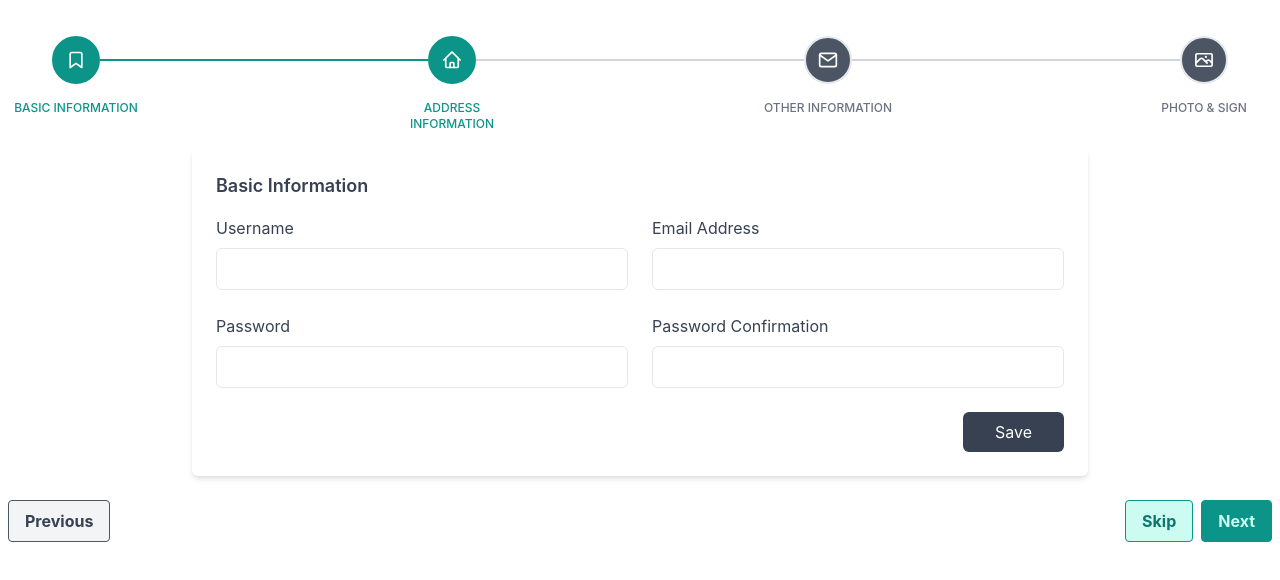
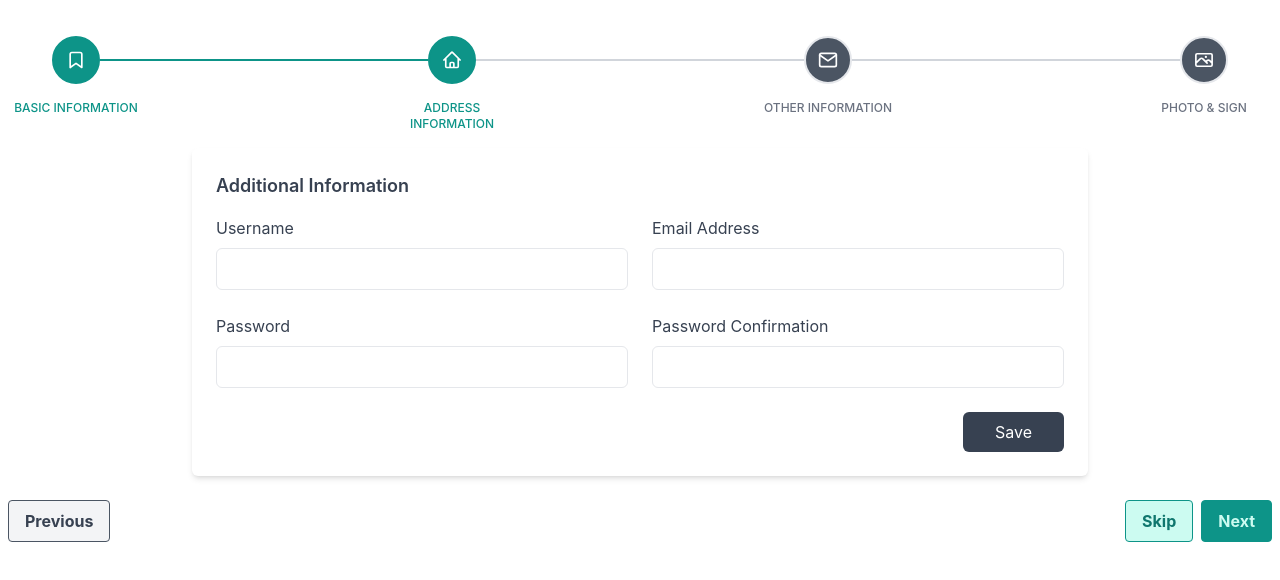
Before and after one commit to Fintex-Nepal/frontend, a React (Create React App) app: page /test in a window 1280 px wide. Both pictures are taken after a click on the button "Next". Shown: the top 580 px of the page. Built offline with nearby package versions, Linux system fonts and the light colour scheme.

Commit message:
KYM working design added

```diff
--- /dev/null
+++ b/src/pages/Admin/UserRegestration/KYM/AdditionalInfo.jsx
@@ -0,0 +1,39 @@
+import React from 'react'
+
+const AdditionalInfo = () => {
+    return (
+        <section class="mt-7 max-w-4xl p-6 mx-auto bg-white rounded-md shadow-md ">
+            <h2 class="text-lg font-semibold text-gray-700 capitalize">Additional Information</h2>
+
+            <form>
+                <div class="grid grid-cols-1 gap-6 mt-4 sm:grid-cols-2">
+                    <div>
+                        <label class="text-gray-700 " for="username">Username</label>
+                        <input id="username" type="text" class="block w-full px-4 py-2 mt-2 text-gray-700 bg-white border border-gray-200 rounded-md  " />
+                    </div>
+
+                    <div>
+                        <label class="text-gray-700 " for="emailAddress">Email Address</label>
+                        <input id="emailAddress" type="email" class="block w-full px-4 py-2 mt-2 text-gray-700 bg-white border border-gray-200 rounded-md  " />
+                    </div>
+
+                    <div>
+                        <label class="text-gray-700 " for="password">Password</label>
+                        <input id="password" type="password" class="block w-full px-4 py-2 mt-2 text-gray-700 bg-white border border-gray-200 rounded-md  " />
+                    </div>
+
+                    <div>
+                        <label class="text-gray-700 " for="passwordConfirmation">Password Confirmation</label>
+                        <input id="passwordConfirmation" type="password" class="block w-full px-4 py-2 mt-2 text-gray-700 bg-white border border-gray-200 rounded-md  " />
+                    </div>
+                </div>
+
+                <div class="flex justify-end mt-6">
+                    <button class="px-8 py-2.5 leading-5 text-white transition-colors duration-300 transform bg-gray-700 rounded-md hover:bg-gray-600 focus:outline-none focus:bg-gray-600">Save</button>
+                </div>
+            </form>
+        </section>
+    )
+}
+
+export default AdditionalInfo
--- a/src/pages/Admin/UserRegestration/KYM/KnowYourMember.jsx
+++ b/src/pages/Admin/UserRegestration/KYM/KnowYourMember.jsx
@@ -1,10 +1,13 @@
 import React, { useState } from 'react'
 import BasicInfo from '../BasicInfo'
+import AdditionalInfo from './AdditionalInfo'
+import OtherInfo from './OtherInfo'
+import PhotoSign from './PhotoSign'
 const KnowYourMember = () => {
     const [activeSteps, setActiveSteps] = useState(1)
     const prevStep = () => {
 
-        if (activeSteps >= 1) setActiveSteps(activeSteps - 1)
+        if (activeSteps > 1) setActiveSteps(activeSteps - 1)
     }
     const nextStep = () => {
         if (activeSteps < 4) setActiveSteps(activeSteps + 1);
@@ -56,7 +59,10 @@ const KnowYourMember = () => {
                     </div>
                 </div>
             </div>
-            <BasicInfo />
+            {activeSteps === 1 && <BasicInfo />}
+            {activeSteps === 2 && <AdditionalInfo />}
+            {activeSteps === 3 && <OtherInfo />}
+            {activeSteps === 4 && <PhotoSign />}
             <div class="flex p-2 mt-4">
                 <button onClick={prevStep} class="text-base hover:scale-110 focus:outline-none flex justify-center px-4 py-2 rounded font-bold cursor-pointer
         hover:bg-gray-200
```
Also changed, not shown: src/pages/Admin/UserRegestration/KYM/AdditialnalInfo.jsx (deleted).
